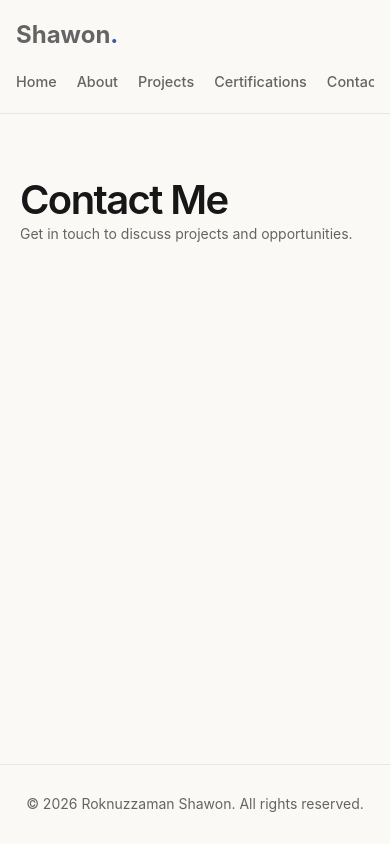
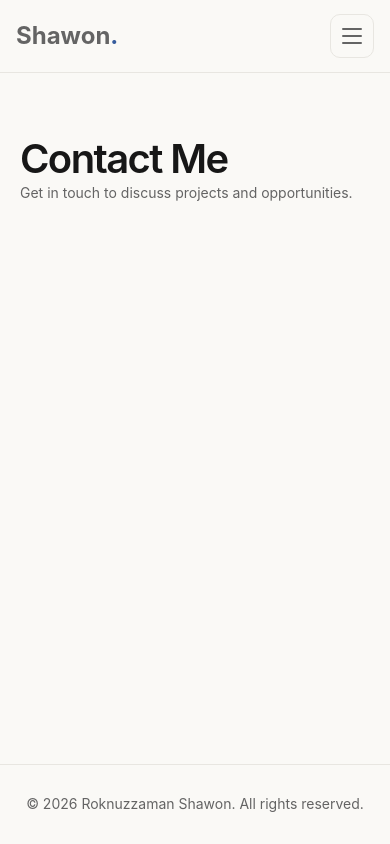
Before and after one commit to Shawon-lab-debug/shawon-portfolio, a React (Vite) app in the folder shawon-portfolio/: page /contact in a window 390 px wide. Built offline with nearby package versions, Linux system fonts and the light colour scheme.

Commit message:
feat: build responsive navigation system

```diff
--- /dev/null
+++ b/shawon-portfolio/src/components/layout/Navbar/Navbar.css
@@ -0,0 +1,204 @@
+/* =========================================
+   Navbar - Base
+========================================= */
+
+.site-header {
+  position: sticky;
+  top: 0;
+  z-index: var(--z-sticky, 100);
+  width: 100%;
+  border-bottom: 1px solid var(--color-border);
+  background: var(--color-background);
+}
+
+.site-header__inner {
+  position: relative;
+  display: flex;
+  width: min(100% - 2rem, 1200px);
+  min-height: 76px;
+  margin-inline: auto;
+  align-items: center;
+  justify-content: space-between;
+  gap: 2rem;
+}
+
+/* =========================================
+   Logo
+========================================= */
+
+.site-logo {
+  display: inline-flex;
+  align-items: center;
+  color: var(--color-text);
+  font-size: 1.5rem;
+  font-weight: 700;
+  text-decoration: none;
+  white-space: nowrap;
+}
+
+.site-logo span {
+  color: var(--color-accent);
+}
+
+/* =========================================
+   Desktop Navigation
+========================================= */
+
+.site-nav {
+  display: flex;
+  align-items: center;
+  gap: 1.75rem;
+}
+
+.site-nav__link {
+  position: relative;
+  padding-block: 0.5rem;
+  color: var(--color-text-secondary);
+  font-size: 0.9rem;
+  font-weight: 500;
+  text-decoration: none;
+  transition: color 180ms ease;
+}
+
+.site-nav__link::after {
+  position: absolute;
+  right: 0;
+  bottom: 0;
+  left: 0;
+  height: 2px;
+  background: var(--color-accent);
+  content: '';
+  transform: scaleX(0);
+  transform-origin: left;
+  transition: transform 180ms ease;
+}
+
+.site-nav__link:hover,
+.site-nav__link.is-active {
+  color: var(--color-text);
+}
+
+.site-nav__link:hover::after,
+.site-nav__link.is-active::after {
+  transform: scaleX(1);
+}
+
+/* =========================================
+   Mobile Toggle Button
+========================================= */
+
+.navbar-toggle {
+  display: none;
+  width: 44px;
+  height: 44px;
+  padding: 10px;
+  flex-direction: column;
+  align-items: center;
+  justify-content: center;
+  gap: 5px;
+  border: 1px solid var(--color-border);
+  border-radius: var(--radius-md, 8px);
+  background: transparent;
+  color: var(--color-text);
+  cursor: pointer;
+}
+
+.navbar-toggle span {
+  display: block;
+  width: 20px;
+  height: 2px;
+  border-radius: 2px;
+  background: currentColor;
+  transition:
+    transform 180ms ease,
+    opacity 180ms ease;
+}
+
+.navbar-toggle.is-open span:first-child {
+  transform: translateY(7px) rotate(45deg);
+}
+
+.navbar-toggle.is-open span:nth-child(2) {
+  opacity: 0;
+}
+
+.navbar-toggle.is-open span:last-child {
+  transform: translateY(-7px) rotate(-45deg);
+}
+
+/* =========================================
+   Keyboard Focus
+========================================= */
+
+.navbar-toggle:focus-visible,
+.site-nav__link:focus-visible,
+.site-logo:focus-visible {
+  outline: 2px solid var(--color-accent);
+  outline-offset: 4px;
+}
+
+/* =========================================
+   Mobile Navigation
+========================================= */
+
+@media (max-width: 700px) {
+  .site-header__inner {
+    min-height: 72px;
+    align-items: flex-start;
+    flex-direction: column;
+    gap: 0;
+  }
+
+  .site-logo {
+    min-height: 72px;
+  }
+
+  .navbar-toggle {
+    position: absolute;
+    top: 14px;
+    right: 0;
+    display: flex;
+  }
+
+  .site-nav {
+    display: none;
+    width: 100%;
+    padding: 0.75rem 0 1rem;
+    flex-direction: column;
+    align-items: stretch;
+    gap: 0.25rem;
+    border-top: 1px solid var(--color-border);
+    background: var(--color-background);
+  }
+
+  .site-nav.is-open {
+    display: flex;
+  }
+
+  .site-nav__link {
+    padding: 0.85rem 1rem;
+    border-radius: var(--radius-sm, 6px);
+    font-size: 0.95rem;
+  }
+
+  .site-nav__link:hover,
+  .site-nav__link.is-active {
+    background: var(--color-surface);
+  }
+
+  .site-nav__link::after {
+    display: none;
+  }
+}
+
+/* =========================================
+   Reduced Motion
+========================================= */
+
+@media (prefers-reduced-motion: reduce) {
+  .site-nav__link,
+  .site-nav__link::after,
+  .navbar-toggle span {
+    transition: none;
+  }
+}
--- /dev/null
+++ b/shawon-portfolio/src/components/layout/Navbar/Navbar.tsx
@@ -0,0 +1,83 @@
+import { useEffect, useState } from 'react';
+import { NavLink } from 'react-router-dom';
+import './Navbar.css';
+
+const navigationItems = [
+  { label: 'Home', path: '/' },
+  { label: 'About', path: '/about' },
+  { label: 'Projects', path: '/projects' },
+  { label: 'Certifications', path: '/certifications' },
+  { label: 'Contact', path: '/contact' },
+];
+
+function Navbar() {
+  const [isMenuOpen, setIsMenuOpen] = useState(false);
+
+  const closeMenu = () => {
+    setIsMenuOpen(false);
+  };
+
+  useEffect(() => {
+    const handleEscape = (event: KeyboardEvent) => {
+      if (event.key === 'Escape') {
+        closeMenu();
+      }
+    };
+
+    document.addEventListener('keydown', handleEscape);
+
+    return () => {
+      document.removeEventListener('keydown', handleEscape);
+    };
+  }, []);
+
+  return (
+    <header className="site-header">
+      <div className="site-header__inner">
+        <NavLink
+          to="/"
+          className="site-logo"
+          aria-label="Shawon home"
+          onClick={closeMenu}
+        >
+          Shawon<span>.</span>
+        </NavLink>
+
+        <button
+          type="button"
+          className={`navbar-toggle${isMenuOpen ? ' is-open' : ''}`}
+          aria-label={isMenuOpen ? 'Close navigation menu' : 'Open navigation menu'}
+          aria-expanded={isMenuOpen}
+          aria-controls="primary-navigation"
+          onClick={() => setIsMenuOpen((previous) => !previous)}
+        >
+          <span />
+          <span />
+          <span />
+        </button>
+
+        <nav
+          id="primary-navigation"
+          className={`site-nav${isMenuOpen ? ' is-open' : ''}`}
+          aria-label="Main navigation"
+        >
+          {navigationItems.map((item) => (
+            <NavLink
+              key={item.path}
+              to={item.path}
+              end={item.path === '/'}
+              className={({ isActive }) =>
+                `site-nav__link${isActive ? ' is-active' : ''}`
+              }
+              onClick={closeMenu}
+            >
+              {item.label}
+            </NavLink>
+          ))}
+        </nav>
+      </div>
+    </header>
+  );
+}
+
+export default Navbar;
--- /dev/null
+++ b/shawon-portfolio/src/components/layout/Navbar/index.ts
@@ -0,0 +1 @@
+export { default as Navbar } from './Navbar';
--- /dev/null
+++ b/shawon-portfolio/src/components/layout/index.ts
@@ -0,0 +1 @@
+export * from './Navbar';
--- a/shawon-portfolio/src/layouts/MainLayout.css
+++ b/shawon-portfolio/src/layouts/MainLayout.css
@@ -3,56 +3,6 @@
   min-height: 100vh;
   flex-direction: column;
   background: var(--color-background);
-  color: var(--color-text);
-}
-
-.site-header {
-  position: sticky;
-  top: 0;
-  z-index: var(--z-sticky, 100);
-  width: 100%;
-  border-bottom: 1px solid var(--color-border);
-  background: var(--color-background);
-}
-
-.site-header__inner {
-  display: flex;
-  width: min(100% - 2rem, 1200px);
-  min-height: 76px;
-  margin-inline: auto;
-  align-items: center;
-  justify-content: space-between;
-  gap: 2rem;
-}
-
-.site-logo {
-  color: var(--color-text);
-  font-size: 1.5rem;
-  font-weight: 700;
-  text-decoration: none;
-  white-space: nowrap;
-}
-
-.site-logo span {
-  color: var(--color-accent);
-}
-
-.site-nav {
-  display: flex;
-  align-items: center;
-  gap: 1.75rem;
-}
-
-.site-nav__link {
-  color: var(--color-text-secondary);
-  font-size: 0.9rem;
-  font-weight: 500;
-  text-decoration: none;
-  transition: color 180ms ease;
-}
-
-.site-nav__link:hover,
-.site-nav__link.is-active {
   color: var(--color-text);
 }
 
@@ -75,30 +25,3 @@
   color: var(--color-text-secondary);
   font-size: 0.875rem;
 }
-
-@media (max-width: 700px) {
-  .site-header__inner {
-    min-height: auto;
-    padding-block: 1rem;
-    align-items: flex-start;
-    flex-direction: column;
-    gap: 1rem;
-  }
-
-  .site-nav {
-    width: 100%;
-    padding-bottom: 0.25rem;
-    gap: 1.25rem;
-    overflow-x: auto;
-  }
-
-  .site-nav__link {
-    flex-shrink: 0;
-  }
-}
-
-@media (prefers-reduced-motion: reduce) {
-  .site-nav__link {
-    transition: none;
-  }
-}
--- a/shawon-portfolio/src/layouts/MainLayout.tsx
+++ b/shawon-portfolio/src/layouts/MainLayout.tsx
@@ -1,39 +1,11 @@
-import { NavLink, Outlet } from 'react-router-dom';
+import { Outlet } from 'react-router-dom';
+import { Navbar } from '../components/layout';
 import './MainLayout.css';
-
-const navigationItems = [
-  { label: 'Home', path: '/' },
-  { label: 'About', path: '/about' },
-  { label: 'Projects', path: '/projects' },
-  { label: 'Certifications', path: '/certifications' },
-  { label: 'Contact', path: '/contact' },
-];
 
 function MainLayout() {
   return (
     <div className="app-layout">
-      <header className="site-header">
-        <div className="site-header__inner">
-          <NavLink to="/" className="site-logo" aria-label="Shawon home">
-            Shawon<span>.</span>
-          </NavLink>
-
-          <nav className="site-nav" aria-label="Main navigation">
-            {navigationItems.map((item) => (
-              <NavLink
-                key={item.path}
-                to={item.path}
-                end={item.path === '/'}
-                className={({ isActive }) =>
-                  `site-nav__link${isActive ? ' is-active' : ''}`
-                }
-              >
-                {item.label}
-              </NavLink>
-            ))}
-          </nav>
-        </div>
-      </header>
+      <Navbar />
 
       <main className="site-main">
         <Outlet />
```
